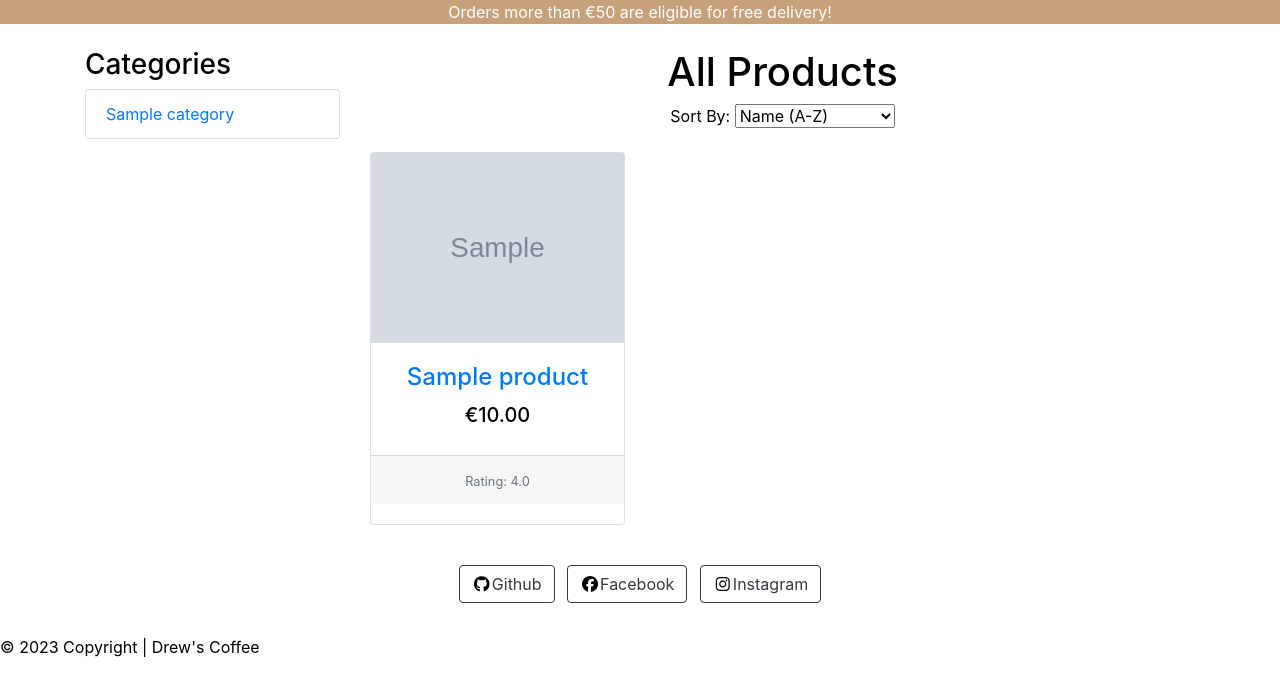
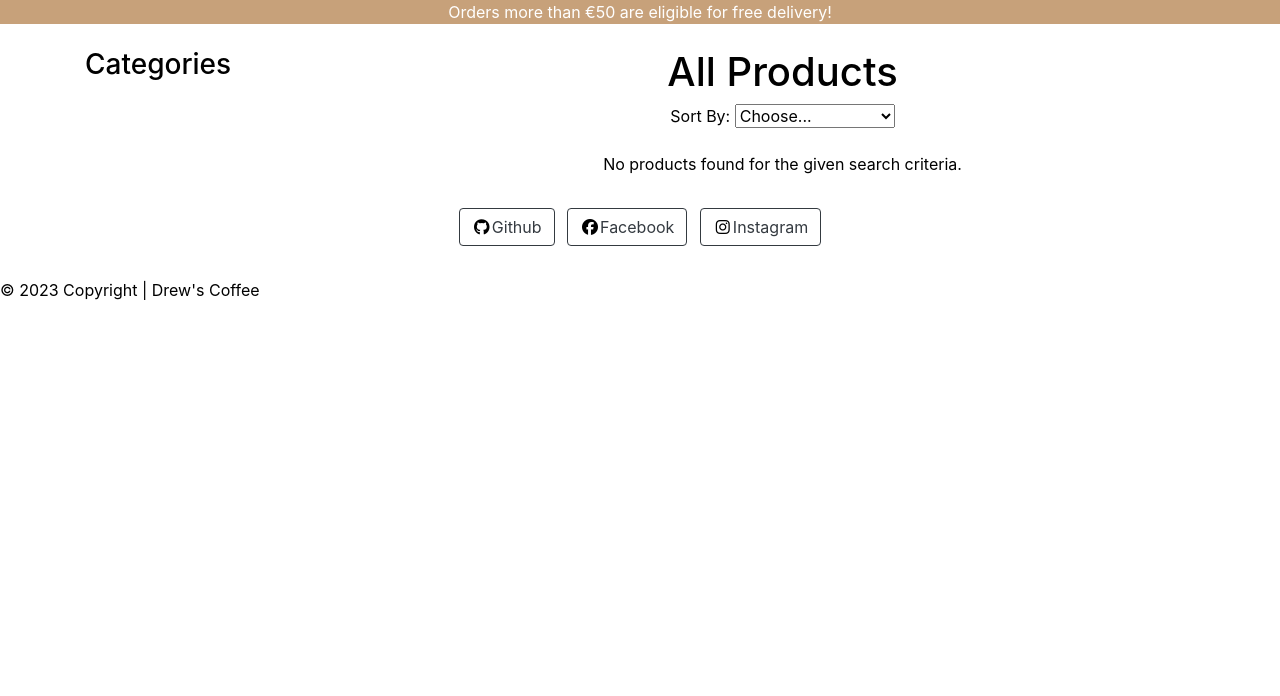
Before and after one commit to anthonyhaj/Drews-coffee-PP5, a Django app: page /products/?category=coffee in a window 1280 px wide. Shown: the part 90-786 px from the top of the page. Run offline with Django 3.2, Linux system fonts and the light colour scheme; tables that the repository leaves empty hold one stand-in row (values such as "Sample post"); grey boxes marked "Sample" are stand-in pictures; some libraries are stand-ins or nearby versions.

Commit message:
redone all_products view and adjust category selector in products.html

```diff
--- a/products/templates/products/products.html
+++ b/products/templates/products/products.html
@@ -9,12 +9,11 @@
         <ul class="list-group">
             {% for category in categories %}
             <li class="list-group-item">
-                <a href="?category={{ category.friendly_name }}">{{ category.friendly_name }}</a>
+                <a href="#" class="category-link" data-category="{{ category.friendly_name }}">{{ category.friendly_name }}</a>
             </li>
             {% endfor %}
         </ul>
     </div>
-
     <!-- Products -->
     <div class="col-md-9 text-center">
         <h1>All Products</h1>
--- a/products/views.py
+++ b/products/views.py
@@ -1,39 +1,70 @@
-from django.shortcuts import render
+from django.shortcuts import render, redirect, reverse
 from .models import Product, Category
 from django.db.models import Q
 from django.db.models.functions import Lower
-
+from django.contrib import messages
 
 def all_products(request):
-    queryset = Product.objects.all()
-    query = request.GET.get('q')
+    """ A view to show all products, including sorting and search queries """
 
-    # Search Query
-    if query:
-        queryset = queryset.filter(
-            Q(name__icontains=query) |
-            Q(description__icontains=query)
+    # Fetch initial queryset and initialize variables
+    products = Product.objects.all()
+    categories = Category.objects.all()
+    query = None
+    sort_by = None
+    direction = None
+    filtered_categories = None
 
-        ).order_by(Lower('name'), Lower('description'))
+    # Check for GET parameters
+    if request.GET:
+        # Handle sorting
+        if 'sort_by' in request.GET:
+            sort_by = request.GET['sort_by']
+            sort_options = {
+                'price_low': 'price',
+                'price_high': '-price',
+                'rating_low': 'rating',
+                'rating_high': '-rating',
+                'category_az': Lower('category__name'),
+                'category_za': Lower('category__name').desc(),
+                'name_az': Lower('name'),
+                'name_za': Lower('name').desc()
+            }
+            sort_order = sort_options.get(sort_by, Lower('name'))
+            products = products.order_by(sort_order)
 
-    # Sorting
-    sort_by = request.GET.get('sort_by', 'name_az')
-    sort_options = {
-        'price_low': 'price',
-        'price_high': '-price',
-        'rating_low': 'rating',
-        'rating_high': '-rating',
-        'category_az': Lower('category__name'),
-        'category_za': Lower('category__name').desc(),
-        'name_az': Lower('name'),
-        'name_za': Lower('name').desc()
+        # Handle category filter
+        if 'category' in request.GET:
+            filtered_categories = request.GET['category'].split(',')
+            products = products.filter(
+                category__name__in=filtered_categories
+            )
+            filtered_categories = Category.objects.filter(
+                name__in=filtered_categories
+            )
+
+        # Handle search queries
+        if 'q' in request.GET:
+            query = request.GET['q']
+            if not query:
+                messages.error(request, "You didn't enter any search criteria!")
+                return redirect(reverse('products'))
+            queries = Q(
+                name__icontains=query
+            ) | Q(
+                description__icontains=query
+            )
+            products = products.filter(
+                queries
+            ).order_by(Lower('name'), Lower('description'))
+
+    # Prepare context for template
+    context = {
+        'products': products,
+        'search_term': query,
+        'categories': categories
+        if filtered_categories is None else filtered_categories,
+        'sort_by': sort_by
     }
-    sort_order = sort_options.get(sort_by, Lower('name'))
-    queryset = queryset.order_by(sort_order)
-    categories = Category.objects.all()
-    context = {
-        'products': queryset,
-        'sort_by': sort_by,
-        'categories': categories
-    }
+
     return render(request, 'products/products.html', context)
--- a/templates/base.html
+++ b/templates/base.html
@@ -44,7 +44,7 @@
 
             <div class="d-flex align-items-center">
                 <!-- Search bar for medium and large devices -->
-                <form class="form-inline ml-auto d-none d-lg-flex align-items-center" method="GET" action="">
+                <form class="form-inline ml-auto d-none d-lg-flex align-items-center" method="GET" action="{% url 'products' %}">
                     <div class="input-group custom-search-container">
                         <input class="form-control custom-search custom-search-md" type="text" name="q"
                             placeholder="Search" aria-label="Search">
@@ -109,8 +109,8 @@
                             data-toggle="dropdown" aria-haspopup="true" aria-expanded="false">Shop</a>
                         <div class="dropdown-menu" aria-labelledby="categoriesDropdown">
                             <a class="dropdown-item" href="{% url 'products' %}">All Products</a>
-                            <a class="dropdown-item" href="">Coffee</a>
-                            <a class="dropdown-item" href="">Mugs</a>
+                            <a class="dropdown-item" href="{% url 'products' %}?category=coffee">Coffee</a>
+                            <a class="dropdown-item" href="{% url 'products' %}?category=mugs">Mugs</a>
                             <a class="dropdown-item" href="">Accessories</a>
                         </div>
                     </li>
@@ -123,7 +123,7 @@
 
                     <!-- Search bar for small devices in hamburger menu -->
                     <li class="nav-item d-lg-none">
-                        <form class="form-inline ml-auto" method="GET" action="">
+                        <form class="form-inline ml-auto" method="GET" action="{% url 'products' %}">
                             <input class="form-control custom-search mr-sm-2" type="search" placeholder="Search"
                                 type="text" name="q" aria-label="Search">
                             <div class="input-group-append">
```
